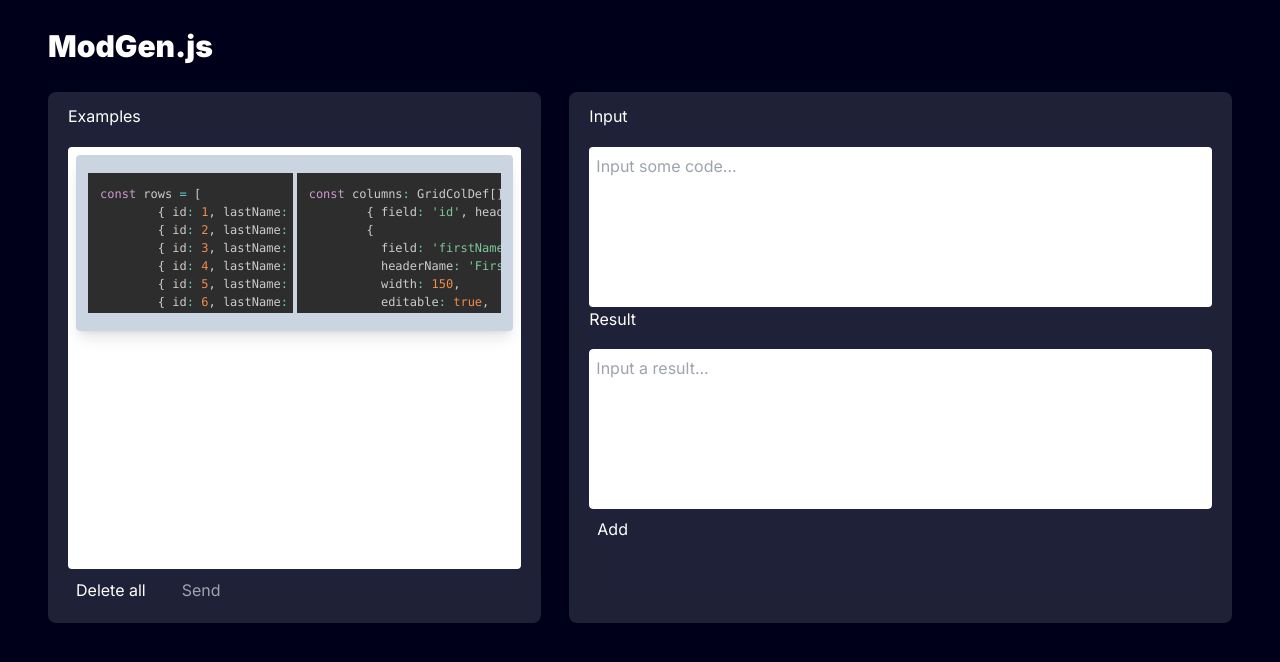
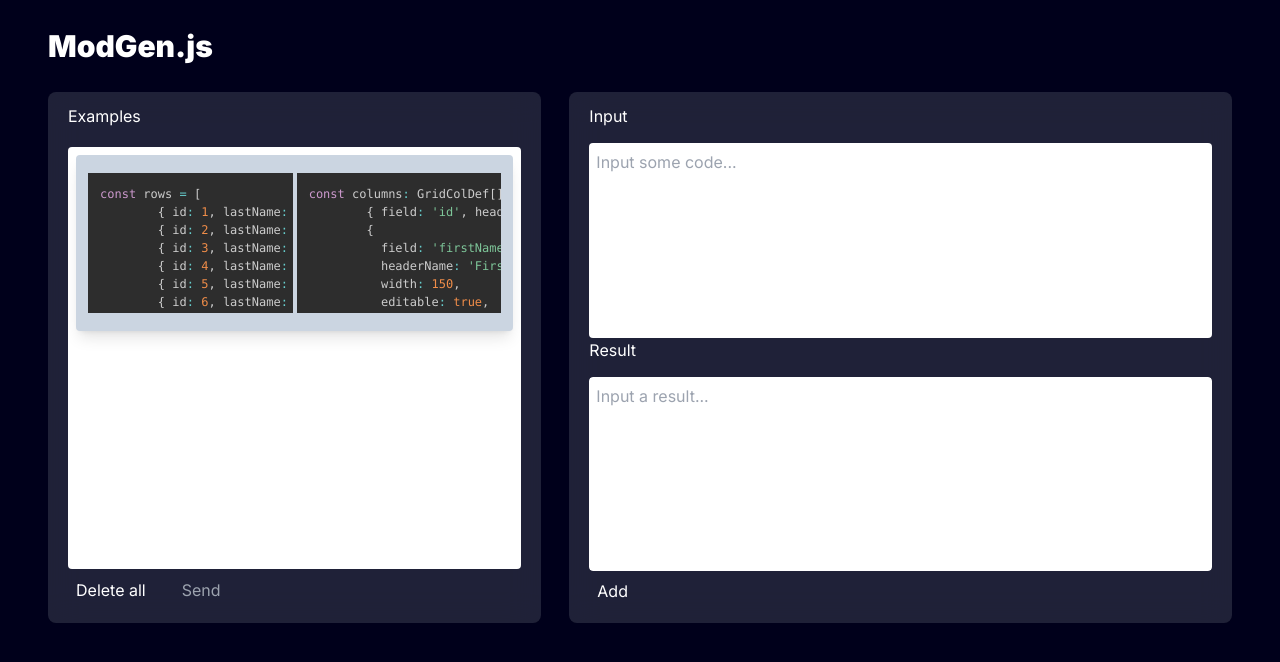
Before and after one commit to unosquare/modgen.js, a Next.js app: page / in a window 1280 px wide. Shown: the top 662 px of the page. Built offline with nearby package versions, Linux system fonts and the light colour scheme; no server answers.

Commit message:
Fix resizing issue again

```diff
--- a/src/app/components/Model.tsx
+++ b/src/app/components/Model.tsx
@@ -16,11 +16,12 @@ interface ModelTypes {
 export const Model = ({ userInput, updateUserInput, disabled }: ModelTypes) => (
     <>
         <h1 className='basis-1/12'>Input</h1>
-        <div className='basis-5/12 max-h-40 overflow-auto rounded bg-white text-black w-full whitespace-pre-wrap'>
+        <div className='basis-5/12 lg:max-h-96 xl:max-h-[28rem] 2xl:max-h-[50rem] overflow-auto rounded bg-white text-black w-full whitespace-pre-wrap'>
             <Editor
                 value={userInput}
                 highlight={(userInputWritten) => highlight(userInputWritten, languages.tsx, 'tsx')}
                 onValueChange={(userInputWritten) => updateUserInput(userInputWritten)}
+                className='resize-none'
                 style={{
                     minHeight: '100%',
                 }}
--- a/src/app/components/Result.tsx
+++ b/src/app/components/Result.tsx
@@ -29,7 +29,7 @@ export const Result = ({ data, clickedAdd, userResults, updateUserResults, disab
     return (
         <>
             <h1 className='basis-1/12'>Result</h1>
-            <div className='basis-5/12 max-h-40 rounded overflow-auto'>
+            <div className='basis-5/12 lg:max-h-96 xl:max-h-[28rem] 2xl:max-h-[50rem] rounded overflow-auto'>
                 <Editor
                     value={userResults}
                     highlight={(userResultsWritten) => highlight(userResultsWritten, languages.tsx, 'tsx')}
```
